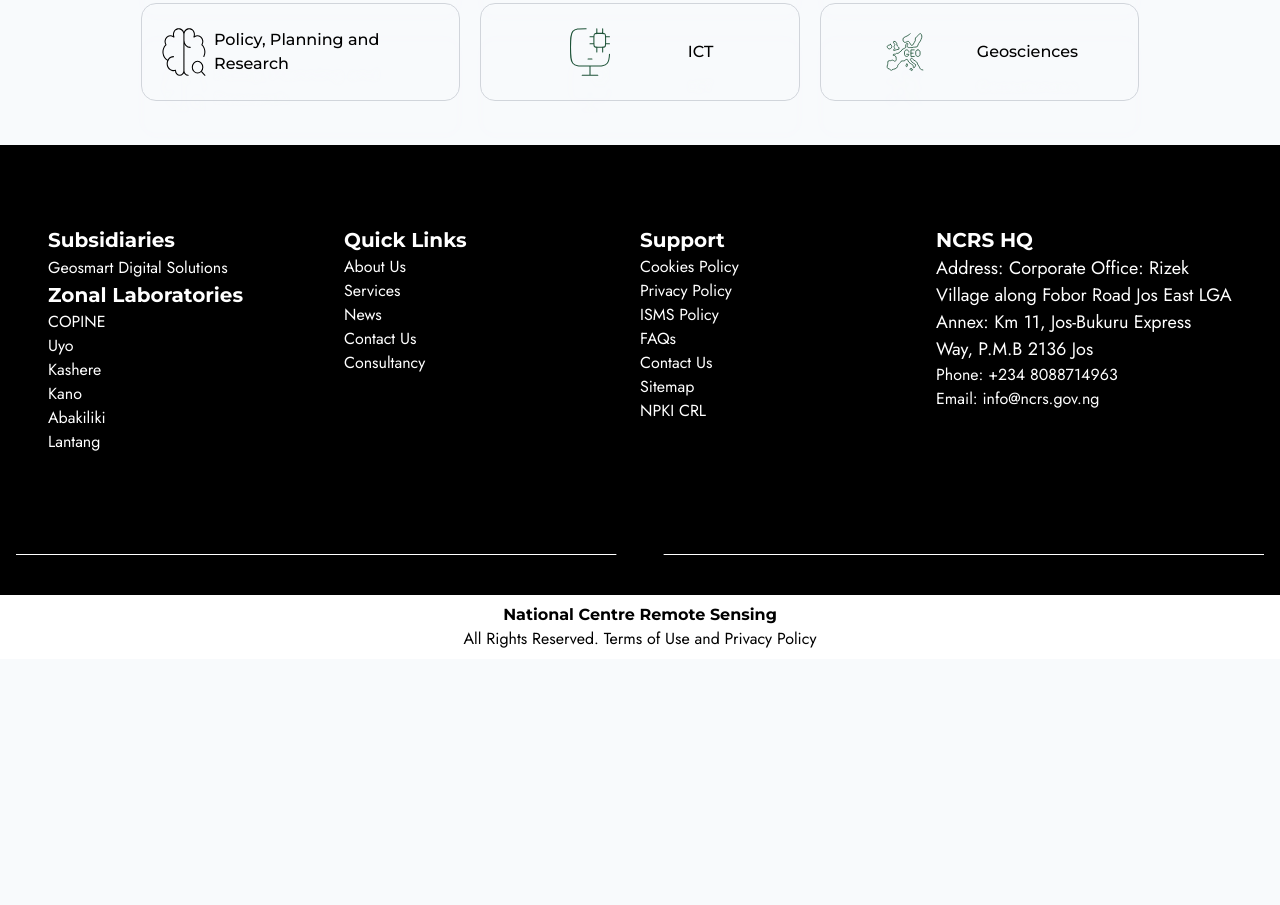
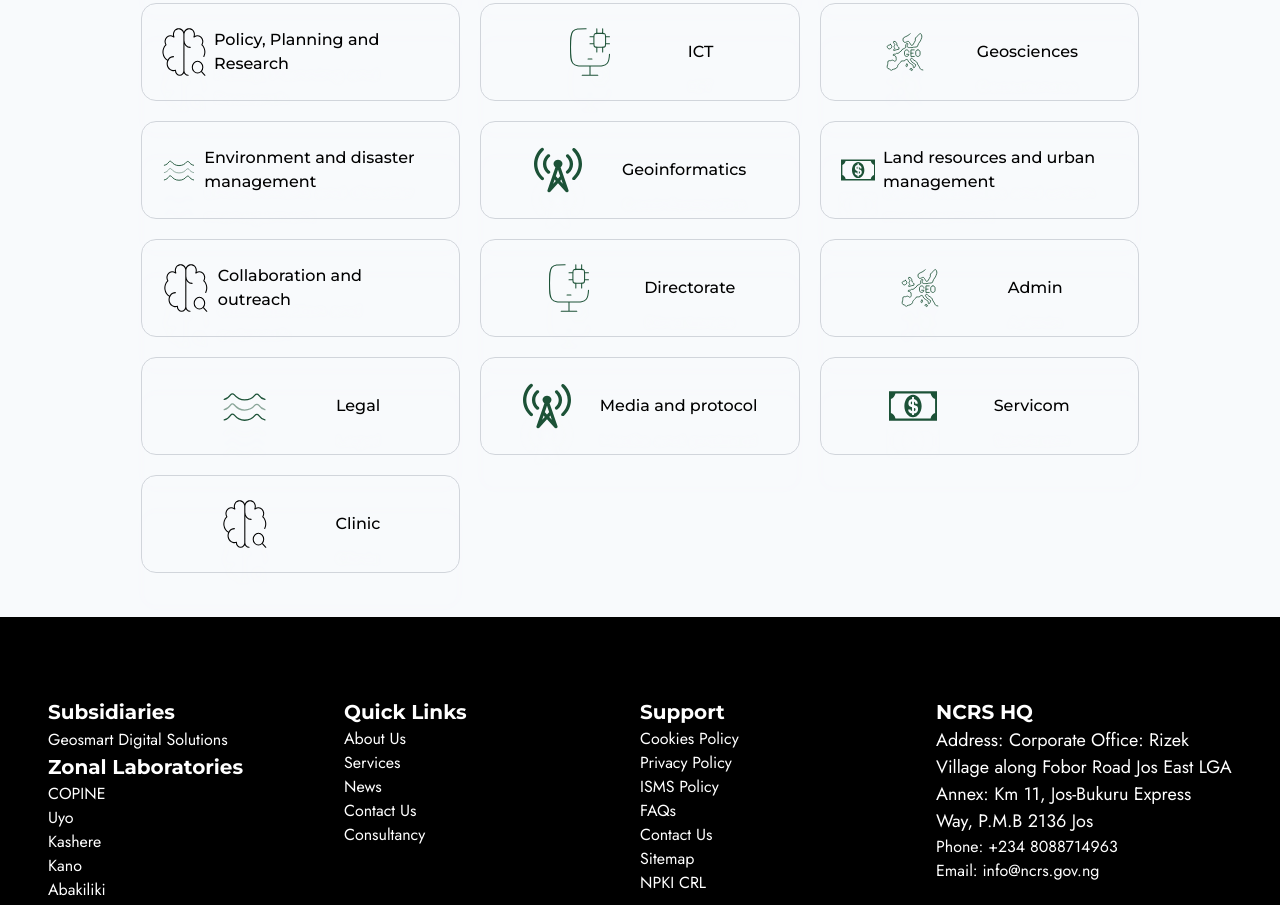
Before and after one commit to iamdestinychild/ncrs, a Next.js app: page /departments in a window 1280 px wide. Shown: the part 960-1865 px from the top of the page. Before the commit the page ends 1619 px from the top, so only its background shows below. Built offline with nearby package versions, Linux system fonts and the light colour scheme.

Commit message:
added new departments

```diff
--- a/src/app/departments/page.jsx
+++ b/src/app/departments/page.jsx
@@ -68,6 +68,48 @@
               <Geoscience customStyle={styles.icon} />
               <h1>Geosciences</h1>
             </Link>
+            {/*  */}
+            <Link href="#" className={styles.card}>
+              <Water customStyle={styles.icon} />
+              <h1>Environment and disaster management</h1>
+            </Link>
+            <Link href="#" className={styles.card}>
+              <Station customStyle={styles.icon} />
+              <h1>Geoinformatics</h1>
+            </Link>
+            <Link href="#" className={styles.card}>
+              <Procurement customStyle={styles.icon} />
+              <h1>Land resources and urban management</h1>
+            </Link>
+            <Link href="#" className={styles.card}>
+              <Plan customStyle={styles.icon} />
+              <h1>Collaboration and outreach</h1>
+            </Link>
+            <Link href="#" className={styles.card}>
+              <It customStyle={styles.icon} />
+              <h1>Directorate</h1>
+            </Link>
+            <Link href="#" className={styles.card}>
+              <Geoscience customStyle={styles.icon} />
+              <h1>Admin</h1>
+            </Link>
+            {/*  */}
+            <Link href="#" className={styles.card}>
+              <Water customStyle={styles.icon} />
+              <h1>Legal</h1>
+            </Link>
+            <Link href="#" className={styles.card}>
+              <Station customStyle={styles.icon} />
+              <h1>Media and protocol</h1>
+            </Link>
+            <Link href="#" className={styles.card}>
+              <Procurement customStyle={styles.icon} />
+              <h1>Servicom</h1>
+            </Link>
+            <Link href="#" className={styles.card}>
+              <Plan customStyle={styles.icon} />
+              <h1>Clinic</h1>
+            </Link>
           </div>
         </div>
       </section>
```
